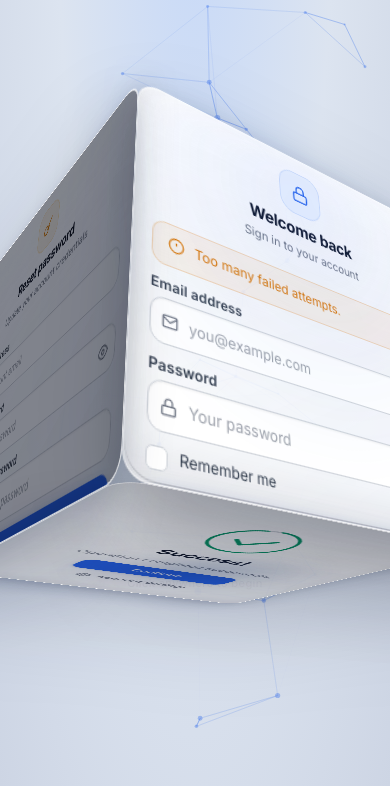
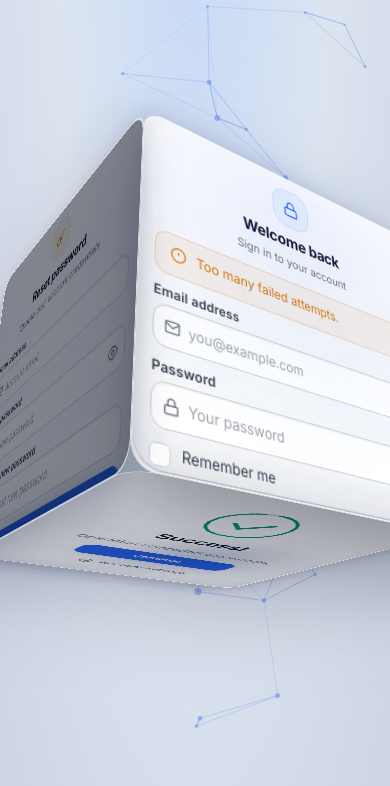
Before and after one commit to fiaTG/SecureCube, a plain HTML site: page index.html in a window 390 px wide. Shown: the part 58-844 px from the top of the page. Drawn offline with Linux system fonts and the light colour scheme.

Commit message:
Improve responsive sizing for mobile and short viewports

```diff
--- a/css/style.css
+++ b/css/style.css
@@ -849,13 +849,24 @@ button, input { font-family: inherit; }
    ═══════════════════════════════════════════════════════════════ */
 
 /* ── Tablet (≤ 620px) ── */
+@media (max-width: 900px) {
+  :root {
+    --cube-w:      400px;
+    --cube-h:      400px;
+    --cube-half-w: 200px;
+    --cube-half-h: 200px;
+    --perspective: 980px;
+  }
+}
+
+/* ── Tablet (≤ 620px) ── */
 @media (max-width: 620px) {
   :root {
-    --cube-w:      360px;
-    --cube-h:      360px;
-    --cube-half-w: 180px;
-    --cube-half-h: 180px;
-    --perspective: 900px;
+    --cube-w:      clamp(320px, min(calc(100vw - 56px), calc(100dvh - 160px)), 360px);
+    --cube-h:      clamp(320px, min(calc(100vw - 56px), calc(100dvh - 160px)), 360px);
+    --cube-half-w: calc(var(--cube-w) / 2);
+    --cube-half-h: calc(var(--cube-h) / 2);
+    --perspective: calc(var(--cube-w) * 2.45);
     --tilt-x: -5deg;
     --tilt-y: -8deg;
   }
@@ -867,31 +878,38 @@ button, input { font-family: inherit; }
 /* ── Mobile (≤ 460px) ── */
 @media (max-width: 460px) {
   :root {
-    --cube-w:      clamp(280px, calc(100vw - 44px), 340px);
-    --cube-h:      clamp(280px, min(calc(100vw - 44px), calc(100svh - 160px)), 340px);
+    --cube-w:      clamp(256px, min(calc(100vw - 32px), calc(100dvh - 132px)), 312px);
+    --cube-h:      clamp(256px, min(calc(100vw - 32px), calc(100dvh - 132px)), 312px);
     --cube-half-w: calc(var(--cube-w) / 2);
     --cube-half-h: calc(var(--cube-h) / 2);
-    --perspective: calc(var(--cube-w) * 2.2);
+    --perspective: calc(var(--cube-w) * 2.35);
     --tilt-x: -4deg;
     --tilt-y: -6deg;
   }
 
-  #scene-wrapper { padding: 18px 12px 24px; }
+  #scene-wrapper { padding: 12px 10px 18px; }
   #app-header    { padding: 0 16px; }
+  .brand-badge   { display: none; }
   .brand-name    { font-size: 15px; }
   #cube-idle-hint { bottom: -30px; font-size: 11px; letter-spacing: 0.4px; }
 
-  .face-inner    { padding: 16px 16px 13px; }
+  .face-inner    { padding: 13px 13px 11px; }
   .face-form     { gap: 9px; }
-  .face-title    { font-size: 17px; }
-  .face-subtitle { font-size: 12px; }
+  .face-title    { font-size: 16px; }
+  .face-subtitle { font-size: 11.5px; }
+  .face-header   { margin-bottom: 12px; }
+  .face-icon-wrap { width: 42px; height: 42px; }
+  .face-icon-wrap svg { width: 18px; height: 18px; }
 
-  .field-input   { height: 38px; font-size: 13px; padding: 0 34px 0 32px; }
+  .field-label   { font-size: 11.5px; }
+  .field-input   { height: 36px; font-size: 12.5px; padding: 0 32px 0 30px; }
   .input-icon    { width: 14px; height: 14px; left: 10px; }
   .toggle-pw     { width: 24px; height: 24px; right: 7px; }
 
-  .btn           { height: 38px; font-size: 13px; }
+  .btn           { height: 36px; font-size: 12.5px; }
   .checkbox-text { font-size: 12px; }
+  .face-footer   { gap: 8px; margin-top: 10px; padding-top: 10px; }
+  .text-link     { font-size: 12px; }
 
   .mfa-digit     { width: 38px; height: 46px; font-size: 18px; }
   .mfa-inputs    { gap: 6px; }
@@ -906,20 +924,38 @@ button, input { font-family: inherit; }
 /* ── Small mobile (≤ 370px) ── */
 @media (max-width: 370px) {
   :root {
-    --cube-w:      clamp(250px, calc(100vw - 28px), 300px);
-    --cube-h:      clamp(250px, min(calc(100vw - 28px), calc(100svh - 140px)), 300px);
+    --cube-w:      clamp(230px, min(calc(100vw - 20px), calc(100dvh - 120px)), 280px);
+    --cube-h:      clamp(230px, min(calc(100vw - 20px), calc(100dvh - 120px)), 280px);
     --cube-half-w: calc(var(--cube-w) / 2);
     --cube-half-h: calc(var(--cube-h) / 2);
     --perspective: calc(var(--cube-w) * 2.15);
     --tilt-x: -3deg;
     --tilt-y: -4deg;
   }
-  #scene-wrapper { padding: 14px 10px 20px; }
-  .face-inner    { padding: 14px 13px 11px; }
-  .face-title    { font-size: 16px; }
-  .face-subtitle { font-size: 11.5px; }
+  #scene-wrapper { padding: 10px 8px 16px; }
+  .face-inner    { padding: 10px 10px 9px; }
+  .face-title    { font-size: 15px; }
+  .face-subtitle { font-size: 11px; }
+  .face-header--compact .face-title { font-size: 15px; }
+  .face-footer { flex-wrap: wrap; }
   .mfa-digit  { width: 34px; height: 42px; font-size: 16px; }
   .mfa-inputs { gap: 5px; }
+}
+
+/* ── Short screens / landscape phones ── */
+@media (max-height: 740px) and (max-width: 900px) {
+  :root {
+    --cube-w:      clamp(240px, min(calc(100vw - 26px), calc(100dvh - 106px)), 320px);
+    --cube-h:      clamp(240px, min(calc(100vw - 26px), calc(100dvh - 106px)), 320px);
+    --cube-half-w: calc(var(--cube-w) / 2);
+    --cube-half-h: calc(var(--cube-h) / 2);
+  }
+
+  #scene-wrapper { padding: 8px 10px 12px; }
+  .face-inner { padding: 10px 10px 8px; }
+  .face-header { margin-bottom: 10px; }
+  .face-form { gap: 8px; }
+  .face-footer { margin-top: 8px; padding-top: 8px; }
 }
 
 /* ── Wide screens — give cube a bit more breathing room ── */
```
